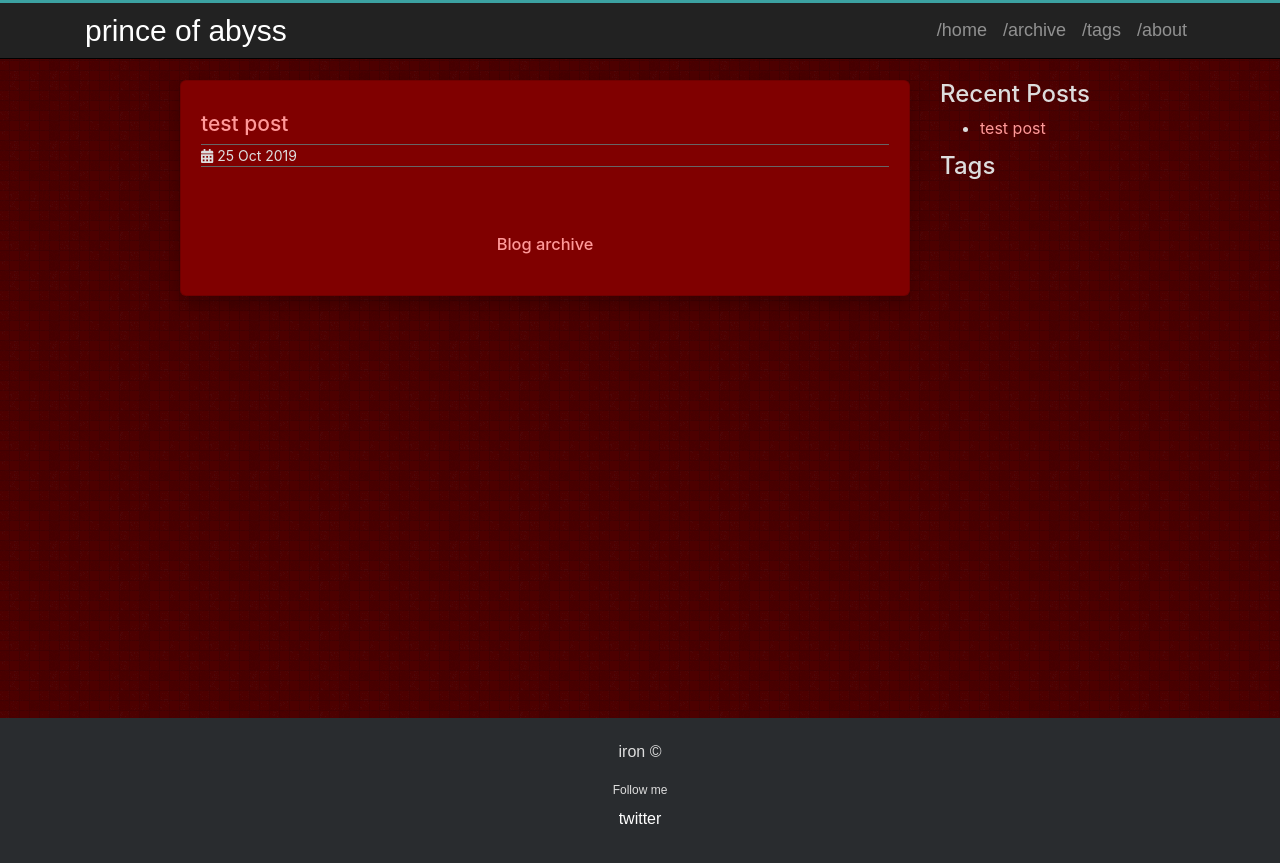
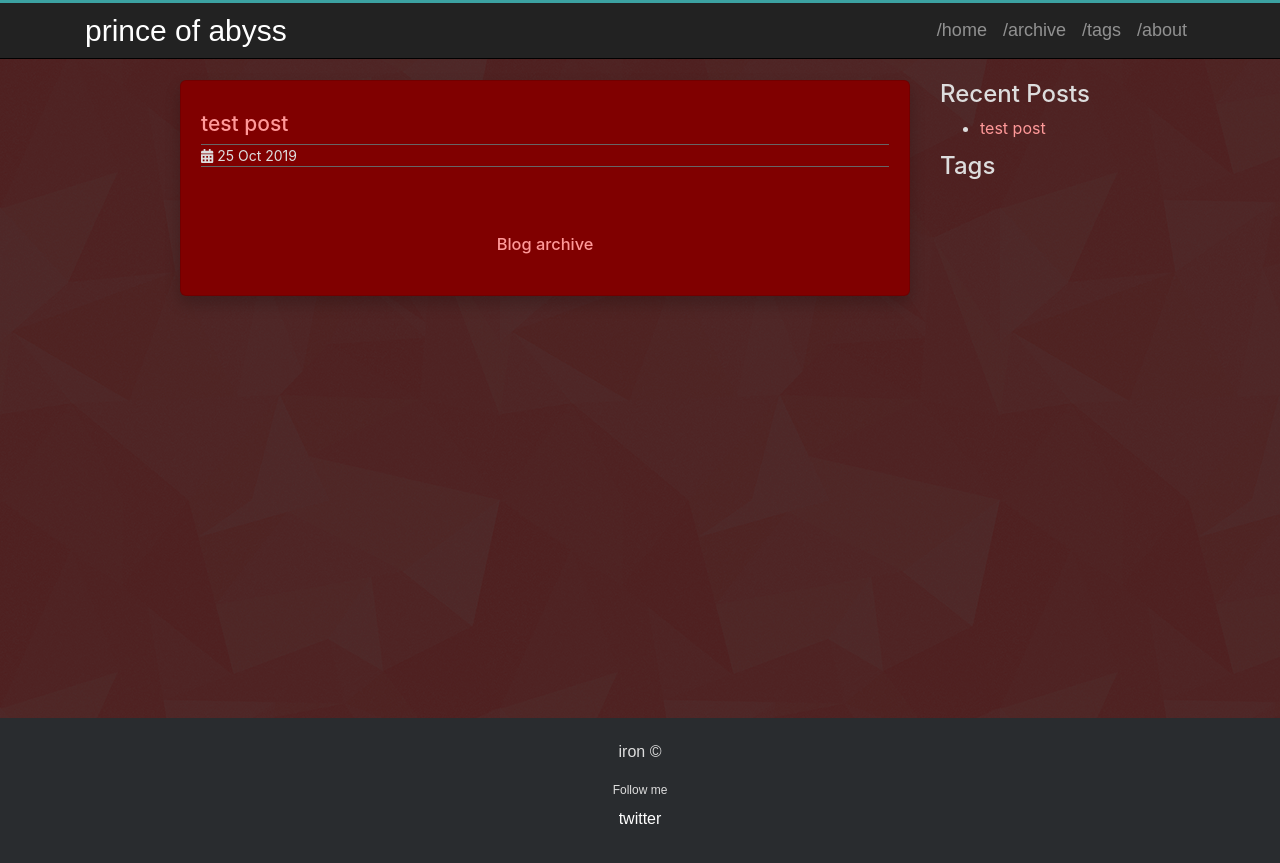
Before and after one commit to iron131211/iron131211.github.io, a Jekyll site: the page built from index.html, in a window 1280 px wide. Shown: the top 863 px of the page. Built offline with Jekyll 4.4.1, drawn with Linux system fonts in a browser that asks for light colours.

Commit message:
Update theme.scss

```diff
--- a/assets/css/theme.scss
+++ b/assets/css/theme.scss
@@ -31,7 +31,7 @@ $footer-background-color: #292c2f;
 $note-color: #ffe6e6;
 $warning-color: #ffff00;
 // use this or pick any from /css/pics/background folder or from transparenttextures.com
-$background-pattern: 'random-grey-variations.png';
+$background-pattern: 'shattered-dark.png';
 
 //********************************************************
 //                  Common styles
```
